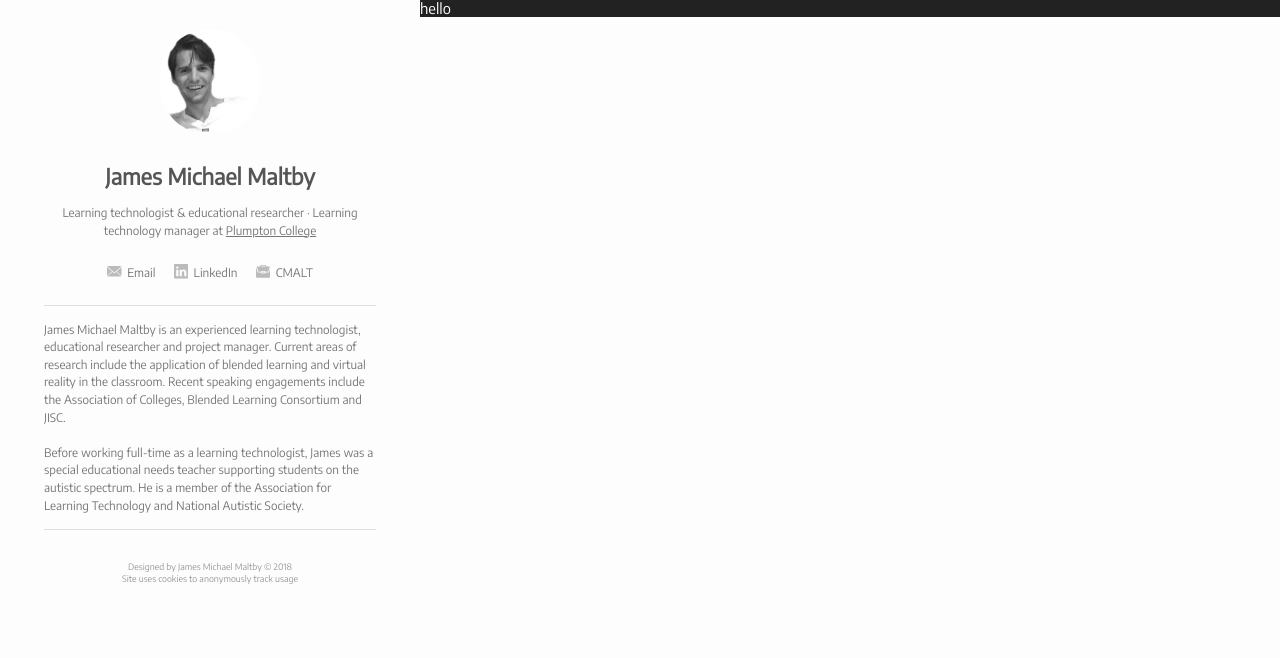
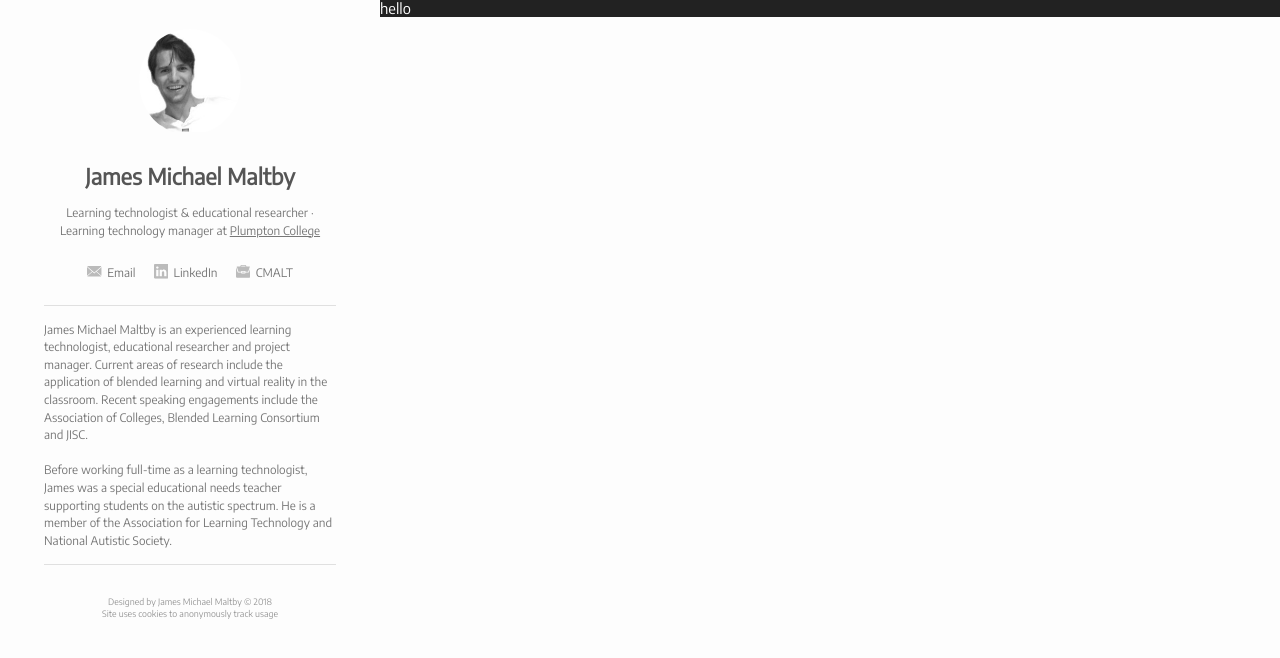
Before and after one commit to jamesmichaelmaltby/JamesMichaelMaltby, a Jekyll site: the page built from graphic.md, in a window 1280 px wide. Shown: the top 658 px of the page. Built offline with Jekyll 4.4.1, drawn with Linux system fonts in a browser that asks for light colours.

Commit message:
Tweaks to header

```diff
--- a/_sass/content.scss
+++ b/_sass/content.scss
@@ -24,7 +24,7 @@
         top:0;
         bottom:0;
         right:0;
-        left:420px;
+        left:380px;
         width:auto;
         /*max-width:100%;*/
         overflow-y:auto;
--- a/_sass/header.scss
+++ b/_sass/header.scss
@@ -3,7 +3,7 @@
     padding:2rem 2rem;
     text-align: center;
     color:#777;
-    max-width:420px;
+    max-width:380px;
     width:100%;
     box-sizing: border-box;
     margin:0 auto 0 auto;
@@ -41,7 +41,7 @@ a.jmm-header-back:hover,a.jmm-header-back:active {
         bottom:0;*/
         //width:32%;
         float:left;
-        max-width:420px;
+        max-width:380px;
         padding:2rem 3rem;
         overflow-y:auto;
         -webkit-overflow-scrolling:touch;
```
